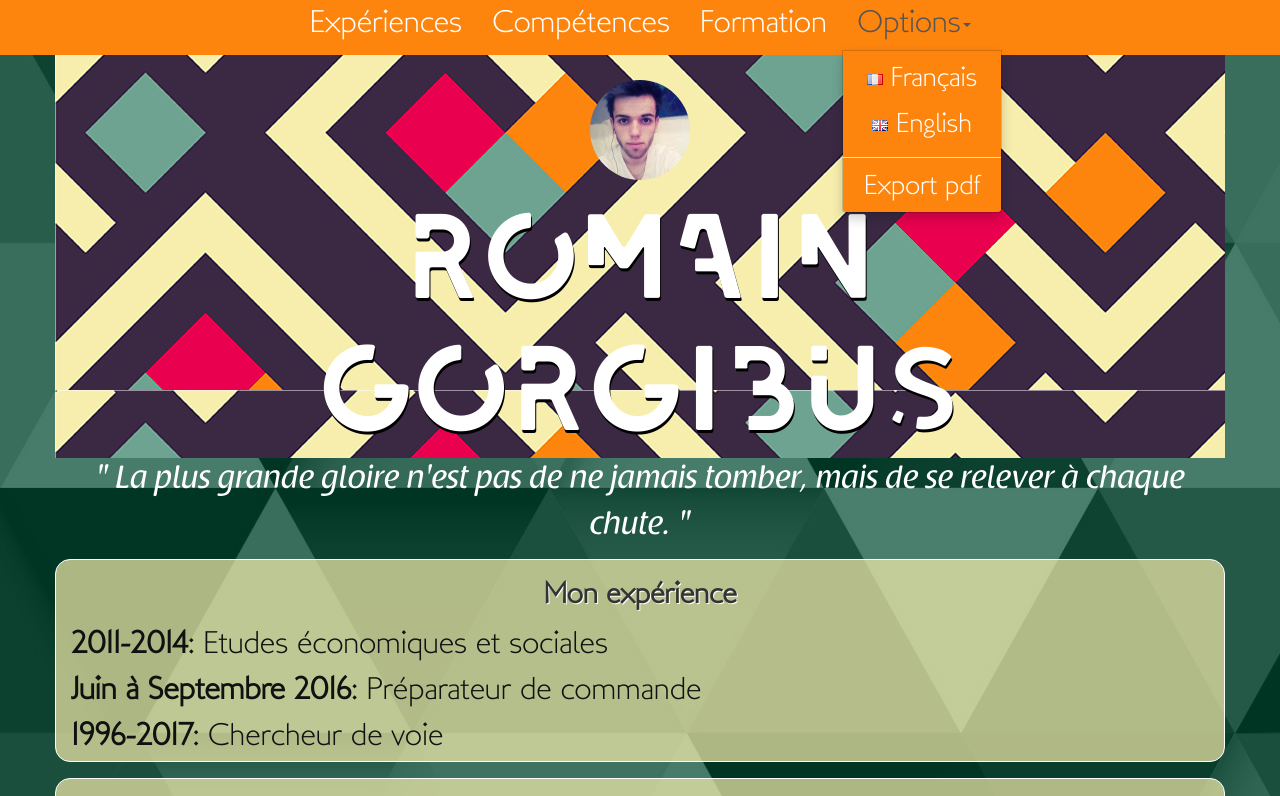
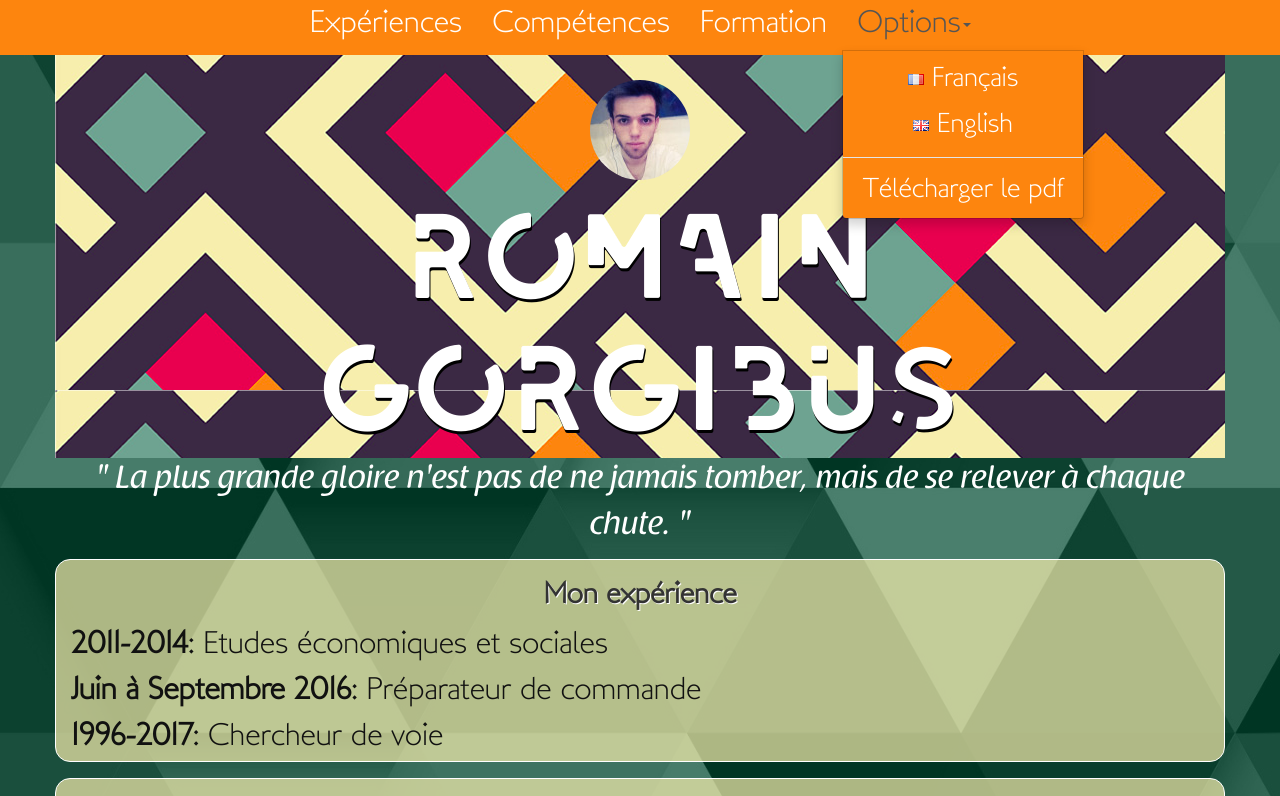
Before and after one commit to aonoloki/CV, a plain HTML site: page indexFr.html in a window 1280 px wide. Both pictures are taken after a click on the button "Options". Shown: the top 796 px of the page. Drawn offline with Linux system fonts and the light colour scheme.

Commit message:
Added export pdf

```diff
--- a/indexFr.html
+++ b/indexFr.html
@@ -33,7 +33,7 @@
                 <li><a href="indexFr.html"><img src="img/fr.png" alt="drapeau français"> Français</a></li>
                 <li><a href="indexEn.html"><img src="img/gb.png" alt="drapeau anglais"> English</a></li>
                 <li role="separator" class="divider"></li>
-                <li>Export pdf</li>
+                <li><a href="pdf/CVFR.pdf" download>Télécharger le pdf</a></li>
               </ul>
             </li>
           </ul>
@@ -42,7 +42,7 @@
     </nav>
     <div class="container head">
       <div class="row ">
-        <div class="col-md-12">
+        <div class="col-md-offset-5 col-md-2 col-md-offset-5">
           <a class="portrait " href="img/portrait.jpg" target="_blank">
             <img class="portrait" src="img/portrait-mini.jpg" alt="Portrait" title="Clic to zoom" />
           </a>
```
Also changed, not shown: indexEn.html (+2 -2 lines), 2 other files.
